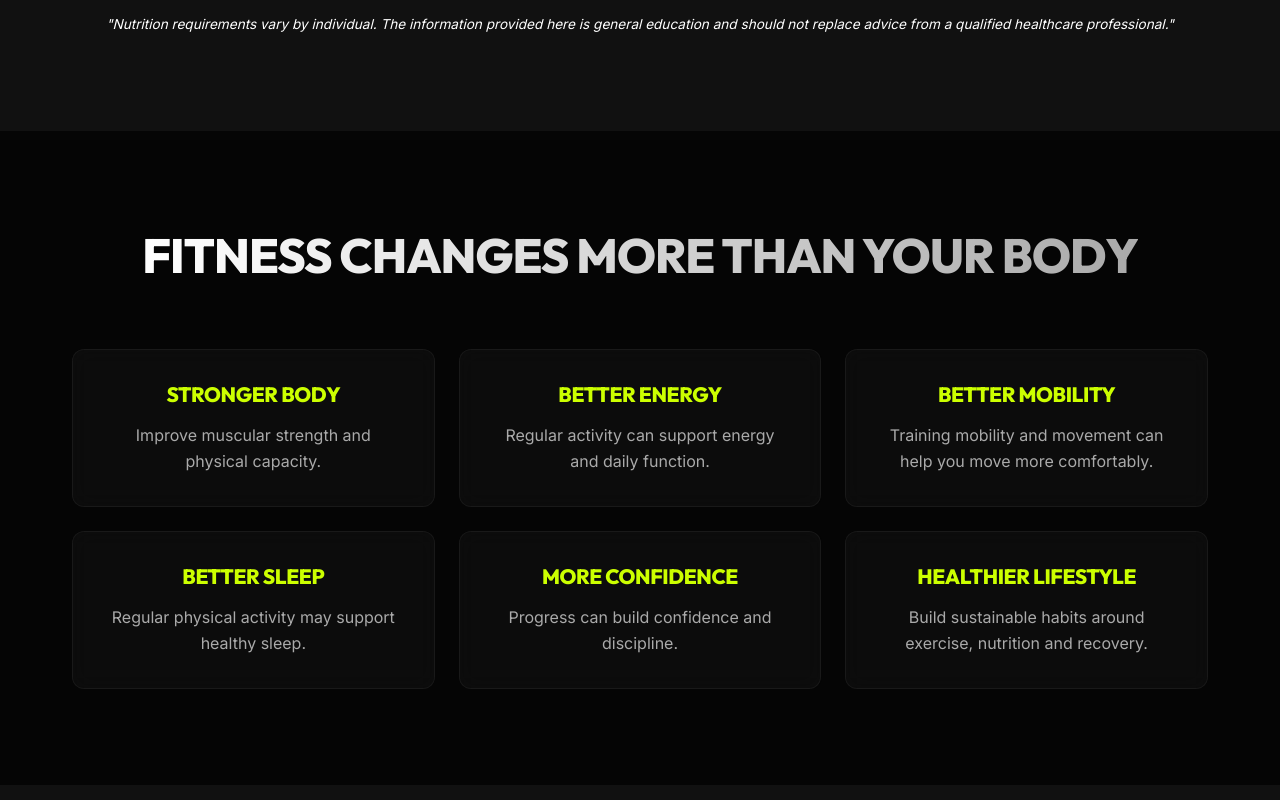
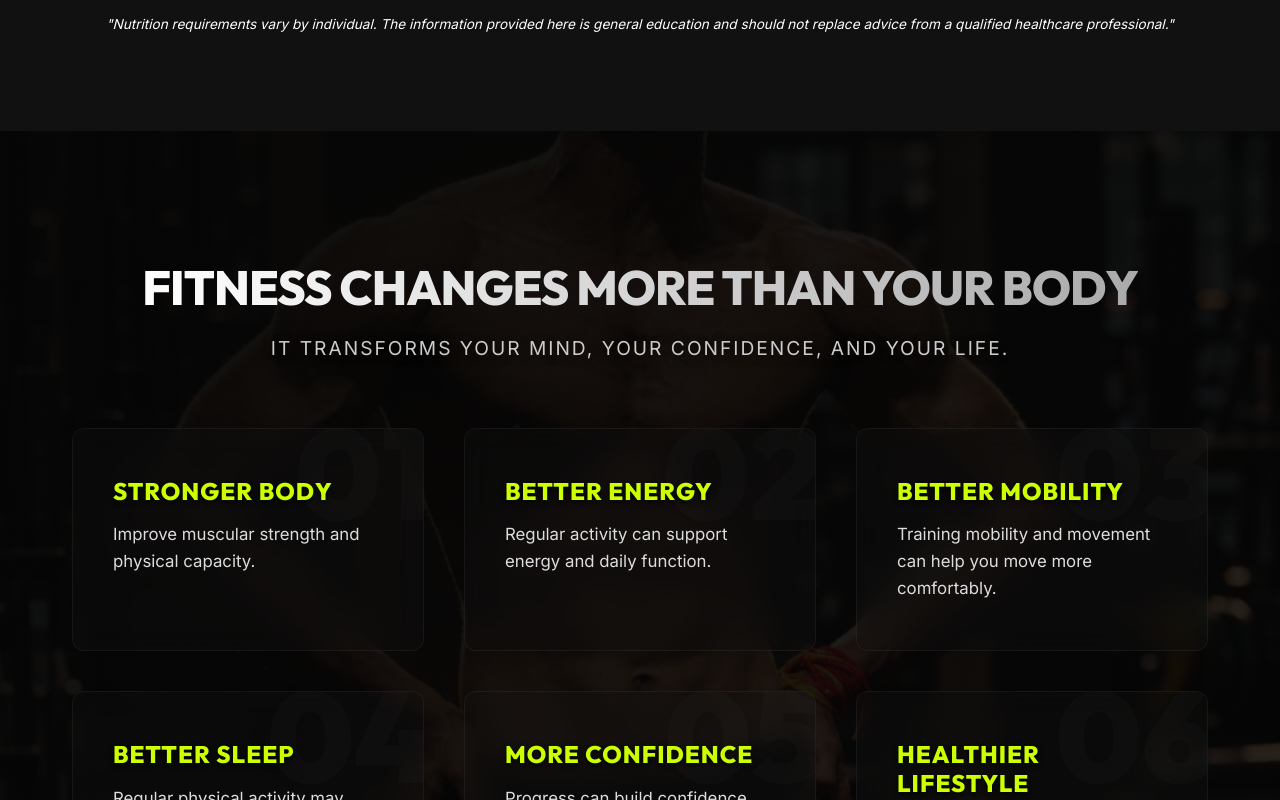
Before and after one commit to sanjeevsenapati/suraj, a React (Vite) app: page / in a window 1280 px wide. Shown: the part 7800-8600 px from the top of the page. Built offline with nearby package versions, Linux system fonts and the light colour scheme.

Commit message:
Add dramatic parallax background and cinematic glass cards to Benefits section

```diff
--- a/src/components/Benefits.css
+++ b/src/components/Benefits.css
@@ -1,24 +1,129 @@
 .benefits-section {
+  position: relative;
   background-color: var(--bg-color);
+  padding: 8rem 0;
+  overflow: hidden;
+}
+
+.benefits-bg {
+  position: absolute;
+  top: 0;
+  left: 0;
+  width: 100%;
+  height: 100%;
+  background-image: url('../assets/trainer-hero.jpg');
+  background-size: cover;
+  background-position: center;
+  background-attachment: fixed;
+  z-index: 0;
+}
+
+.benefits-bg::after {
+  content: '';
+  position: absolute;
+  top: 0;
+  left: 0;
+  width: 100%;
+  height: 100%;
+  background: linear-gradient(135deg, rgba(5,5,5,0.98) 0%, rgba(5,5,5,0.85) 100%);
+}
+
+.relative {
+  position: relative;
+}
+
+.z-1 {
+  z-index: 1;
+}
+
+.benefits-subtitle {
+  font-size: 1.2rem;
+  letter-spacing: 2px;
+  text-transform: uppercase;
+  color: #ccc;
+  text-shadow: 0 2px 10px rgba(0,0,0,0.5);
 }
 
 .benefits-grid {
   display: grid;
-  grid-template-columns: repeat(auto-fit, minmax(280px, 1fr));
-  gap: 1.5rem;
+  grid-template-columns: repeat(auto-fit, minmax(300px, 1fr));
+  gap: 2.5rem;
 }
 
-.benefit-card {
-  text-align: center;
-  padding: 2rem;
+.cinematic-glass-card {
+  position: relative;
+  background: rgba(20, 20, 20, 0.3);
+  backdrop-filter: blur(15px);
+  -webkit-backdrop-filter: blur(15px);
+  border: 1px solid rgba(255, 255, 255, 0.05);
+  border-radius: 12px;
+  padding: 3rem 2.5rem;
+  text-align: left;
+  transition: all 0.4s ease;
+  overflow: hidden;
+}
+
+.cinematic-glass-card:hover {
+  transform: translateY(-5px) scale(1.02);
+  border-color: rgba(204, 255, 0, 0.3);
+  box-shadow: 0 15px 35px rgba(0,0,0,0.5), 0 0 20px rgba(204,255,0,0.05);
+  background: rgba(30, 30, 30, 0.5);
+}
+
+.benefit-number {
+  position: absolute;
+  top: -20px;
+  right: -10px;
+  font-family: var(--font-heading);
+  font-size: 8rem;
+  font-weight: 900;
+  color: rgba(255, 255, 255, 0.02);
+  z-index: 0;
+  line-height: 1;
+  transition: all 0.5s ease;
+}
+
+.cinematic-glass-card:hover .benefit-number {
+  color: rgba(204, 255, 0, 0.06);
+  transform: scale(1.1);
+}
+
+.benefit-content {
+  position: relative;
+  z-index: 1;
 }
 
 .benefit-title {
   color: var(--accent-color);
   margin-bottom: 1rem;
-  font-size: 1.3rem;
+  font-size: 1.5rem;
+  text-transform: uppercase;
+  letter-spacing: 1px;
+  text-shadow: 0 2px 5px rgba(0,0,0,0.8);
 }
 
 .benefit-desc {
-  color: var(--text-secondary);
+  color: #ddd;
+  font-size: 1.05rem;
+  line-height: 1.6;
 }
+
+@media (max-width: 768px) {
+  .benefits-section {
+    padding: 5rem 0;
+  }
+  .benefits-bg {
+    background-attachment: scroll; /* iOS fix */
+  }
+  .benefits-grid {
+    grid-template-columns: 1fr;
+    gap: 1.5rem;
+  }
+  .cinematic-glass-card {
+    padding: 2rem;
+  }
+  .benefit-number {
+    font-size: 6rem;
+    top: -10px;
+  }
+}
--- a/src/components/Benefits.tsx
+++ b/src/components/Benefits.tsx
@@ -5,16 +5,21 @@ import './Benefits.css';
 const Benefits: React.FC = () => {
   return (
     <section id="benefits" className="section benefits-section">
-      <div className="container">
-        <div className="text-center mb-6">
+      <div className="benefits-bg"></div>
+      <div className="container relative z-1">
+        <div className="text-center mb-8">
           <h2 className="section-title mb-2">FITNESS CHANGES MORE THAN YOUR BODY</h2>
+          <p className="benefits-subtitle">It transforms your mind, your confidence, and your life.</p>
         </div>
 
         <div className="benefits-grid">
           {siteConfig.benefits.map((benefit, index) => (
-            <div key={index} className="benefit-card glass-card">
-              <h4 className="benefit-title">{benefit.title}</h4>
-              <p className="benefit-desc">{benefit.description}</p>
+            <div key={index} className="benefit-card cinematic-glass-card">
+              <div className="benefit-number">0{index + 1}</div>
+              <div className="benefit-content">
+                <h4 className="benefit-title">{benefit.title}</h4>
+                <p className="benefit-desc">{benefit.description}</p>
+              </div>
             </div>
           ))}
         </div>
```
